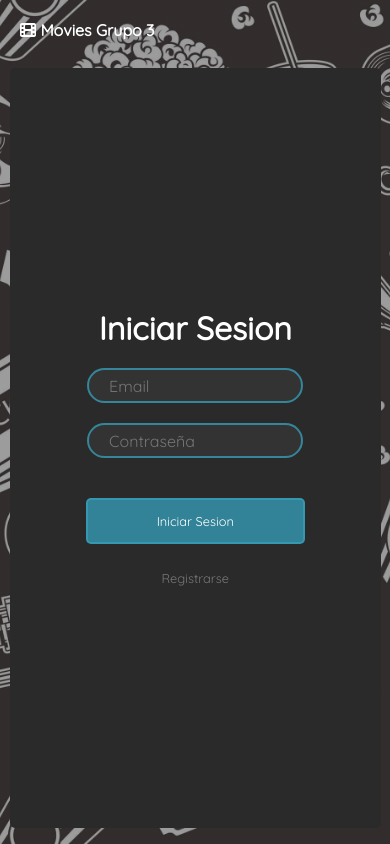
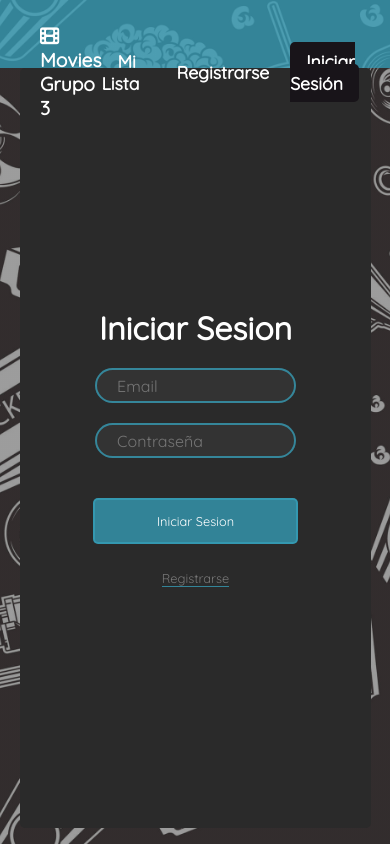
Before and after one commit to LuciaVerge/PHPgrupo3, a plain HTML site: page pages/iniciosesion.html in a window 390 px wide. Drawn offline with nearby package versions, Linux system fonts and the light colour scheme.

Commit message:
ajuste de estilos

```diff
--- a/css/styles.css
+++ b/css/styles.css
@@ -43,7 +43,7 @@ header{
                     font-weight: 700;
                     font-size: 1.1rem;
                     padding: 0.5rem 1rem;
-                    /* Agregar efecto de botón presionado */
+
                     transition: transform 0.3s, box-shadow 0.3s;
                     &:hover {
                         box-shadow: 0 0 10px rgba(0, 0, 0, 0.3);
@@ -54,7 +54,6 @@ header{
                     background-color: #181419;
                     color: white;
                     border-radius: 5px;
-                     /* Agregar efecto de botón presionado */
                      transition: transform 0.3s, box-shadow 0.3s;
                      &:hover {
                          background-color: #369eb8c5;
@@ -69,27 +68,14 @@ header{
 
 
 
-/* ESTILOS ESCRITORIO PARA PAGINA Registrarse */
-.bodyRegistrarse {
+/* ESTILOS ESCRITORIO PARA PAGINA InicioSesion */
+.bodyInicioSesion {
     height: 100vh;
     background: linear-gradient(to right top, #24242473,#24242473),url(../assets/img/bg-register.jpg);
     background-size: cover;
     background-position: center;
-    .headerRegistrarse {
-        background-color: rgba(0, 0, 0, 0);
-        color: #fff;
-        height: 8vh;
-        padding: 30px;
-        .anclaLogo {
-            text-decoration: none;
-            color: #fff;
-            font-weight: 700;
-            font-size: 1.2rem;
-        }
-    }
-    .main {
-        /*seccion de registrarse.html*/
-        .seccionRegistrarse {
+    .mainInicioSesion {
+        .seccionInicioSesion {
             background-color: rgb(42, 42, 42);
             width: 30%;
             margin: 0 auto;
@@ -101,7 +87,7 @@ header{
             align-items: center;
             height: 90vh;
             font-size: 1.2rem;
-            .tituloRegistrarse {
+            .tituloInicioSesion {
                 font-size: 2.5rem;
                 font-weight: 700;
                 margin-bottom: 20px;
@@ -110,7 +96,7 @@ header{
             form {
                 width: 100%;
                 padding: 40px;
-                input:not(.check, .boton), select {
+                input:not(.botonInicioSesion) {
                     width: 100%;
                     margin-bottom: 20px;
                     height: 40px;
@@ -122,16 +108,8 @@ header{
                     outline: none;
                     color: white;
                 }
-                .terminos {
-                    font-size: 0.8rem;
-                    display: flex;
-                    align-items: center;
-                    margin-bottom: 20px;
-                    .textoCheck {
-                        margin-left: 10px;
-                    }
-                }
-                .boton {
+
+                .botonInicioSesion {
                     width: 87%;
                     box-sizing: content-box;
                     background-color: #369eb8c5;
@@ -142,7 +120,8 @@ header{
                     font-size: 1rem;
                     font-weight: 500;
                 }
-                .ayuda{
+                .LnkReg{
+                    border-bottom: 1px solid #369eb8c5;
                     margin-top: 40px;
                     font-size: 1rem;
                     text-decoration: none;
@@ -154,44 +133,34 @@ header{
     }
 }
 
-/* media querys para mobile PAGINA registrarse */
+/* media querys para PAGINA InicioSesion */
 @media (max-width: 1200px) {
-    .bodyRegistrarse {
-        .headerRegistrarse {
-            padding: 20px;
-            .anclaLogo {
-                font-size: 1rem;
-            }
-        }
-        .main {
-            .seccionRegistrarse {
-                width: 95%;
+    .bodyInicioSesion {
+        .mainInicioSesion {
+            .seccionInicioSesion {
+                width: 60%;
                 padding: 10px 10px;
-                .tituloRegistrarse {
+                .tituloInicioSesion {
                     font-size: 2rem;
                 }
                 form {
                     width: 100%;
                     text-align: center;
 
-                    input:not(.check,.boton),select {
+                    input:not(.botonInicioSesion) {
                         width: 80%;
                         height: 35px;
                         font-size: 1rem;
                     }
-                    .terminos {
-                        width: 80%;
-                        margin: 0 auto;
-                        font-size: 0.7rem;
-                    }
-                    .boton {
+
+                    .botonInicioSesion {
                         margin-top: 20px;
                         margin-bottom: 20px;
                         width: 70%;
                         padding: 0.8rem 0.8rem;
                         font-size: 0.8rem;
                     }
-                    .ayuda {
+                    .LnkReg {
                         text-align: left;
                         font-size: 0.8rem;
                     }
@@ -200,3 +169,22 @@ header{
         }
     }
 }
+
+@media (max-width: 768px) {
+    .bodyInicioSesion {
+        header {
+            .navegacion {
+                .listaNav {
+                    .listaItem {
+                        margin-right: 5px;
+                    }
+                }
+            }
+        }
+        .mainInicioSesion {
+            .seccionInicioSesion {
+                width: 90%;
+            }
+        }
+    }
+}
--- a/pages/iniciosesion.html
+++ b/pages/iniciosesion.html
@@ -11,17 +11,24 @@
     <script src="https://kit.fontawesome.com/f7fb471b65.js" crossorigin="anonymous"></script>
     <link rel="stylesheet" href="../css/styles.css">
 </head>
-<body class="bodyRegistrarse">
-    <header class="headerRegistrarse">
-        <a class="anclaLogo" href="../index.html">
-            <i class="fas fa-film" aria-hidden="true"></i>
-            <span>Movies Grupo 3</span>
-        </a>
+<body class="bodyInicioSesion">
+    <header>
+        <nav class="navegacion">
+            <a class="anclaLogo animate__animated animate__flip" href="../index.html">
+                <i class="fas fa-film" aria-hidden="true"></i>
+                <span>Movies Grupo 3</span>
+            </a>
+            <ul class="listaNav">
+                <li class="listaItem"><a class="linkNav" href="./pages/milista.html">Mi Lista</a></li>
+                <li class="listaItem"><a class="linkNav" href="./pages/registro.html">Registrarse</a></li>
+                <li class="listaItem"><a class="linkNav iniciarSesion" href="./pages/iniciosesion.html">Iniciar Sesión</a></li>
+            </ul>
+        </nav>
     </header>
-    <main id="main" class="main">
-            <section class="seccionRegistrarse animate__animated animate__zoomIn">
+    <main class="mainInicioSesion">
+            <section class="seccionInicioSesion animate__animated animate__zoomIn">
             <form action="" method="post">
-                <h2 class="tituloRegistrarse">Iniciar Sesion</h2>
+                <h2 class="tituloInicioSesion">Iniciar Sesion</h2>
                 <div>
                     <input type="email" placeholder="Email" required id="email" name="email">
                 </div>
@@ -29,10 +36,10 @@
                     <input type="password" placeholder="Contraseña" required id="password" name="password">
                 </div>
                 <div>
-                    <input type="submit" class="boton" value="Iniciar Sesion">
+                    <input type="submit" class="botonInicioSesion" value="Iniciar Sesion">
                 </div>
                 <div>
-                    <a href="registrarse.html" class="ayuda" id="ayuda">Registrarse</a>
+                    <a href="registrarse.html" class="LnkReg">Registrarse</a>
                 </div>
             </form>
         </section>
```
